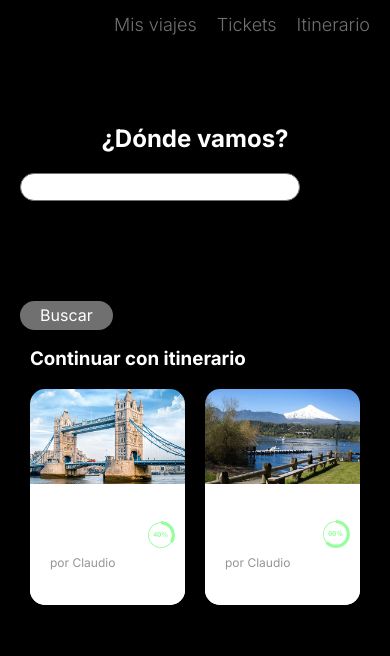
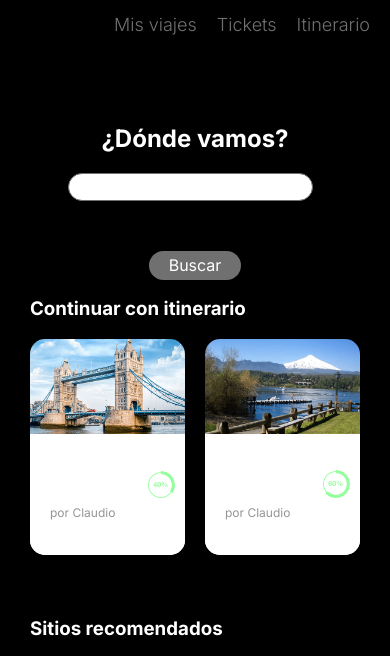
Before and after one commit to ClaudioGonzalezC/TravelEase, a plain HTML site: page index.html in a window 390 px wide. Shown: the part 135-791 px from the top of the page. Drawn offline with nearby package versions, Linux system fonts and the light colour scheme.

Commit message:
PreEntrega3GonzalezCornejo

```diff
--- a/css/styles.css
+++ b/css/styles.css
@@ -75,6 +75,14 @@ p {
 .mb-100 {
     margin-bottom:100px;
 }
+.mb-100-home {
+    margin-bottom:100px;
+}
+@media (max-width:768px) {
+    .mb-100-home {
+        margin-bottom:50px;
+    }
+}
 .m-equipaje {
     margin:10px 0px 30px;
 }
@@ -84,6 +92,14 @@ p {
 @media (max-width:768px) {
     .w-40 {
         width:80%
+    }
+}
+.w-50 {
+    width:40%;
+}
+@media (max-width:768px) {
+    .w-50 {
+        width:70%
     }
 }
 .w-70 {
@@ -207,6 +223,9 @@ main form {
     main form {
         text-align: left;
     }
+}
+.formMain {
+    text-align: center;
 }
 .question {
     border-radius: 15px;
--- a/index.html
+++ b/index.html
@@ -38,8 +38,8 @@
         </header>
         <main class="main">
             <h2 class="questionMain">¿Dónde vamos?</h2>
-            <form role="search" method="get" action="/search">
-                <input class="question mb-100 w-40" type="search" name="search-text" />
+            <form class="formMain" role="search" method="get" action="/search">
+                <input class="question mb-100-home w-50" type="search" name="search-text" />
                 <button>Buscar</button>
             </form>
             <section class="continuarItinerario">
```
Also changed, not shown: 1 other file.
